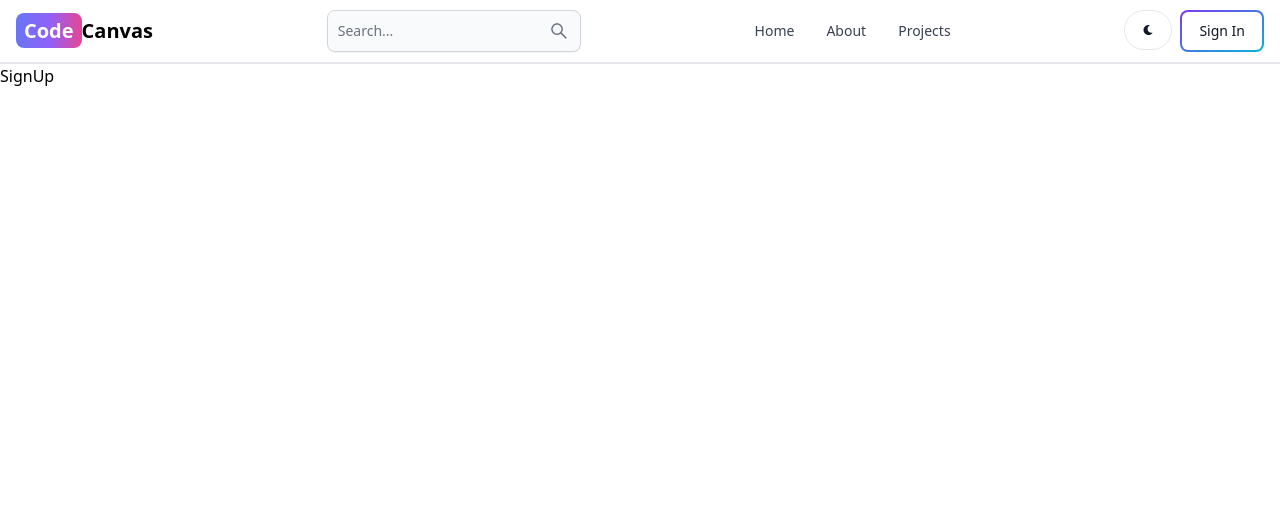
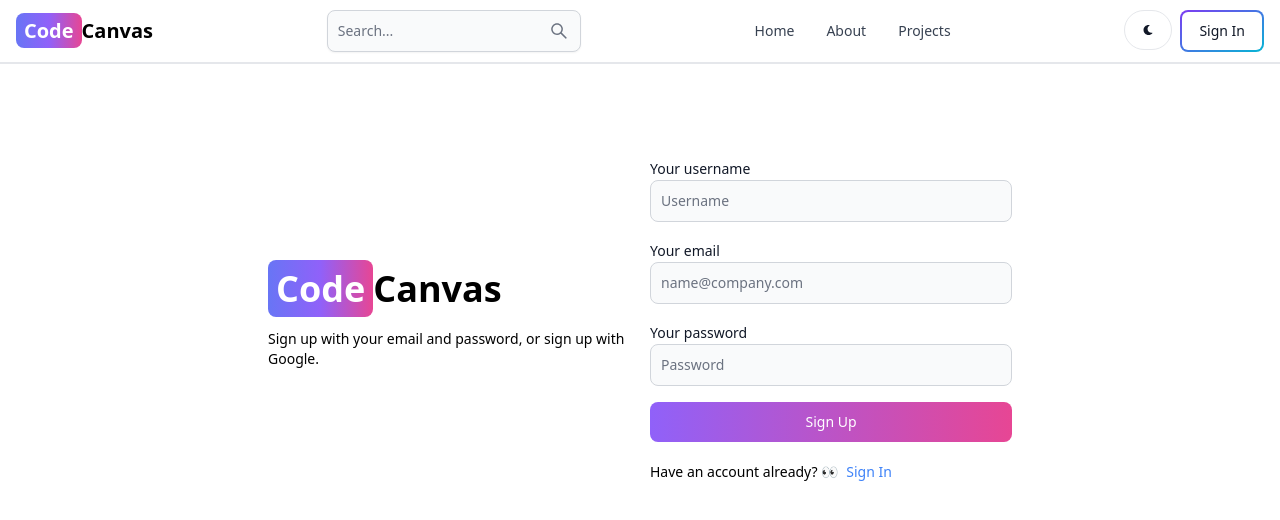
Before and after one commit to zaehicks/CodeCanvas, a React (Vite) app in the folder client/: page /sign-up in a window 1280 px wide. Shown: the top 520 px of the page. Built offline with nearby package versions, Linux system fonts and the light colour scheme.

Commit message:
create sign up page UI

```diff
--- a/client/src/pages/SignUp.jsx
+++ b/client/src/pages/SignUp.jsx
@@ -1,9 +1,53 @@
-import React from 'react'
+import { Button, Label, TextInput } from "flowbite-react";
+import React from "react";
+import { Link } from "react-router-dom";
 
 const SignUp = () => {
   return (
-    <div>SignUp</div>
-  )
-}
+    <div className="min-h-screen mt-20">
+      <div className="flex p-3 max-w-3xl mx-auto flex-col md:flex-row md:items-center gap-5">
+        {/* left */}
+        <div className="flex-1">
+          <Link to="/" className="font-bold dark:text-white text-4xl">
+            <span className="px-2 py-1 bg-gradient-to-r from-indigo-500 via-purple-500 to to-pink-500 rounded-lg text-white">
+              Code
+            </span>
+            Canvas
+          </Link>
+          <p className="text-sm mt-5">
+            Sign up with your email and password, or sign up with Google.
+          </p>
+        </div>
+        {/* right */}
 
-export default SignUp
+        <div className="flex-1">
+          <form className="flex flex-col gap-4">
+            <div>
+              <Label value="Your username" />
+              <TextInput type="text" placeholder="Username" id="username" />
+            </div>
+            <div>
+              <Label value="Your email" />
+              <TextInput type="text" placeholder="name@company.com" id="email" />
+            </div>
+            <div>
+              <Label value="Your password" />
+              <TextInput type="text" placeholder="Password" id="password" />
+            </div>
+            <Button gradientDuoTone="purpleToPink" type="submit">
+              Sign Up
+            </Button>
+          </form>
+          <div className="flex gap-2 text-sm mt-5">
+            <span>Have an account already? 👀</span>
+            <Link to="/sign-in" className="text-blue-500">
+              Sign In
+            </Link>
+          </div>
+        </div>
+      </div>
+    </div>
+  );
+};
+
+export default SignUp;
```
